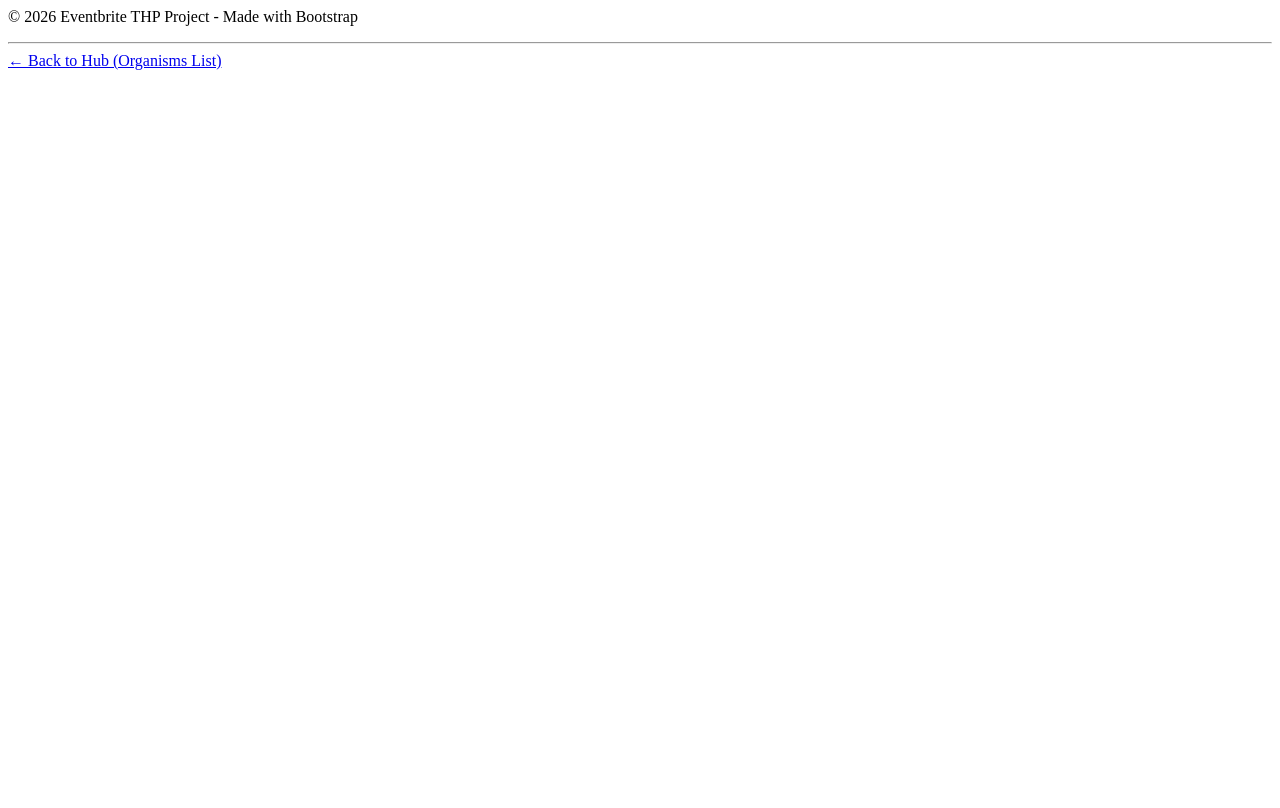
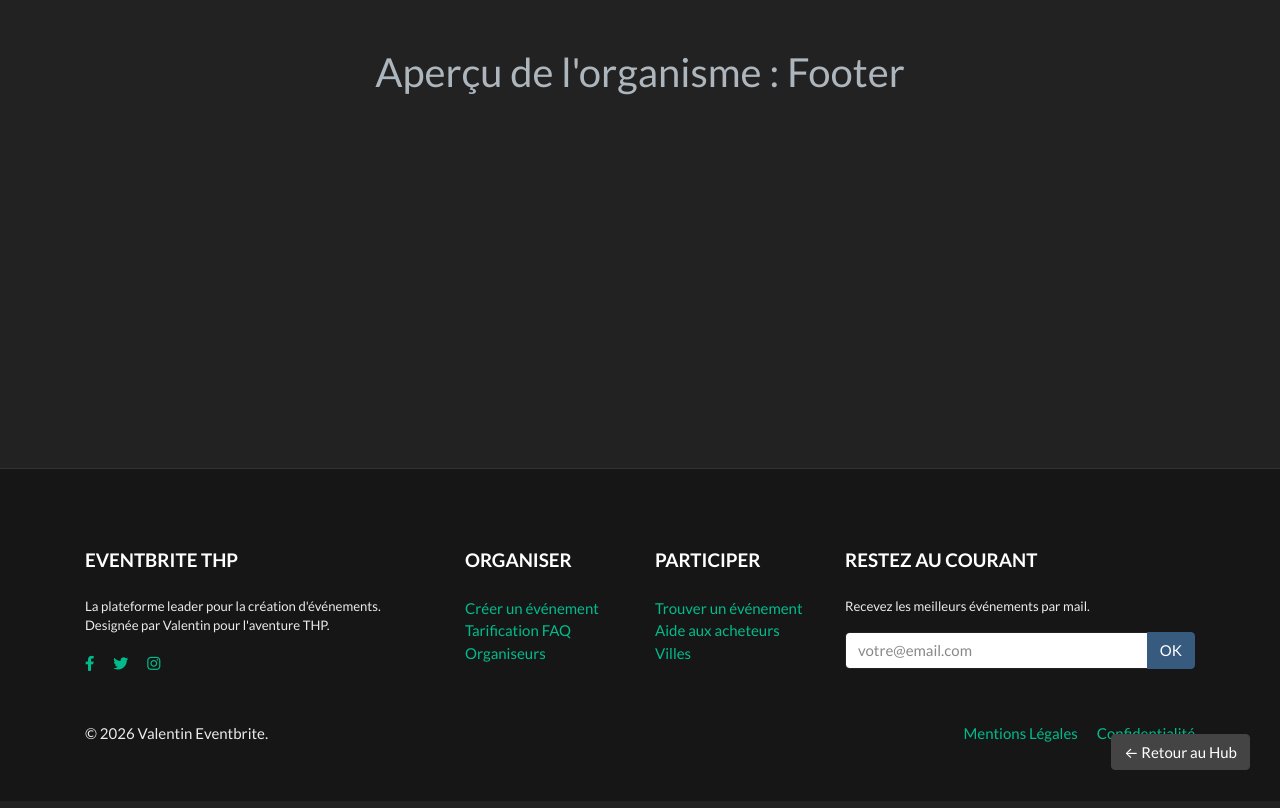
Before and after one commit to ValVoy/THP---Atomic-Design-02-Molecule-Organisme, a plain HTML site: page footer.html in a window 1280 px wide. Drawn offline with nearby package versions, Linux system fonts and the light colour scheme.

Commit message:
fixed some issue with pictures

```diff
--- a/footer.html
+++ b/footer.html
@@ -1,10 +1,72 @@
-<footer class="bg-dark text-white text-center p-4 mt-5">
-  <p>&copy; 2026 Eventbrite THP Project - Made with Bootstrap</p>
-</footer>
+<!DOCTYPE html>
+<html lang="fr">
+<head>
+    <meta charset="UTF-8">
+    <link rel="stylesheet" href="https://stackpath.bootstrapcdn.com/bootswatch/4.5.2/darkly/bootstrap.min.css">
+    <link rel="stylesheet" href="style.css">
+    <link rel="stylesheet" href="https://cdnjs.cloudflare.com/ajax/libs/font-awesome/6.0.0/css/all.min.css">
+    <title>Footer - Eventbrite Dark</title>
+</head>
+<body>
 
-<div class="container mt-5 mb-5">
-    <hr>
-    <a href="index.html" class="btn btn-outline-secondary">
-        <i class="fas fa-arrow-left"></i> ← Back to Hub (Organisms List)
-    </a>
-</div>
+    <div style="min-height: 40vh;" class="container mt-5">
+        <h2 class="text-center text-light">Aperçu de l'organisme : Footer</h2>
+    </div>
+
+    <footer>
+        <div class="container">
+            <div class="row">
+                <div class="col-lg-4 mb-5">
+                    <h5>Eventbrite THP</h5>
+                    <p class="small">La plateforme leader pour la création d'événements.
+                        <br>Designée par Valentin pour l'aventure THP.</p>
+                    <div class="mt-3">
+                        <a href="#" class="d-inline mr-3"><i class="fab fa-facebook-f"></i></a>
+                        <a href="#" class="d-inline mr-3"><i class="fab fa-twitter"></i></a>
+                        <a href="#" class="d-inline mr-3"><i class="fab fa-instagram"></i></a>
+                    </div>
+                </div>
+
+                <div class="col-lg-2 mb-5">
+                    <h5>Organiser</h5>
+                    <a href="#">Créer un événement</a>
+                    <a href="#">Tarification</a>
+                    <a href="#">FAQ Organiseurs</a>
+                </div>
+
+                <div class="col-lg-2 mb-5">
+                    <h5>Participer</h5>
+                    <a href="#">Trouver un événement</a>
+                    <a href="#">Aide aux acheteurs</a>
+                    <a href="#">Villes</a>
+                </div>
+
+                <div class="col-lg-4 mb-5">
+                    <h5>Restez au courant</h5>
+                    <p class="small mb-3">Recevez les meilleurs événements par mail.</p>
+                    <form>
+                        <div class="input-group">
+                            <input type="email" class="form-control" placeholder="votre@email.com">
+                            <div class="input-group-append">
+                                <button class="btn btn-primary" type="button">OK</button>
+                            </div>
+                        </div>
+                    </form>
+                </div>
+            </div>
+
+            <div class="row footer-bottom">
+                <div class="col-md-6 text-md-left text-center">
+                    <p>&copy; 2026 Valentin Eventbrite.</p>
+                </div>
+                <div class="col-md-6 text-md-right text-center">
+                    <a href="#" class="d-inline ml-3">Mentions Légales</a>
+                    <a href="#" class="d-inline ml-3">Confidentialité</a>
+                </div>
+            </div>
+        </div>
+    </footer>
+
+    <a href="index.html" class="btn btn-secondary back-to-hub">← Retour au Hub</a>
+</body>
+</html>
--- a/style.css
+++ b/style.css
@@ -1,13 +1,13 @@
-/* style.css - Projet 2 Valentin */
+/* style.css - Projet 2 Valentin (Version Finale Unifiée) */
 
-/* 1. BASE SOMBRE & MISE EN PAGE */
+/* 1. BASE SOMBRE */
 body {
     background-color: #222 !important;
     color: #ebebeb !important;
     min-height: 100vh;
 }
 
-/* 2. ORGANISME : BANNER (JUMBOTRON & HERO) */
+/* 2. BANNIÈRES */
 .jumbotron, .hero-banner {
     padding: 80px 2rem !important;
     background: linear-gradient(rgba(0,0,0,0.85), rgba(0,0,0,0.85)),
@@ -18,20 +18,24 @@ body {
     border-radius: 15px !important;
     color: #fff !important;
     box-shadow: 0 10px 30px rgba(0,0,0,0.5) !important;
-    margin-bottom: 2rem !important;
 }
 
-/* 3. CARTES & GRILLES (ALIGNEMENT TOTAL) */
+/* 3. ALIGNEMENT DES GRILLES */
 .row {
     display: flex !important;
     flex-wrap: wrap !important;
 }
 
-/* Force les colonnes à étirer les cartes */
-.col-md-4, .col-md-6, .col-lg-4, .col-lg-8 {
+.row > [class*='col-'] {
+    display: block !important;
+}
+
+/* On force le flex UNIQUEMENT pour les grilles de cartes verticales */
+.row > [class*='col-']:has(.card) {
     display: flex !important;
 }
 
+/* 4. CARTES (MOLÉCULES) */
 .card {
     background-color: #303030 !important;
     border: 1px solid #444 !important;
@@ -42,18 +46,12 @@ body {
     flex-direction: column !important;
     border-radius: 12px !important;
     overflow: hidden;
-    margin-bottom: 0 !important;
 }
 
-.card-img-top, .card-img {
+.card-img-top {
     height: 200px !important;
-    min-height: 200px !important;
+    min-height: 200px !important; /* FIX: Empêche l'image de s'écraser */
     object-fit: cover !important;
-}
-
-.col-lg-8 .card-img-top {
-    height: 100% !important;
-    min-height: 400px !important;
 }
 
 .card-body {
@@ -68,26 +66,51 @@ body {
     margin-bottom: 1.5rem !important;
 }
 
+/* FIX: CARTE HORIZONTALE (Participant) */
 .card-flex {
     flex-direction: row !important;
     flex-wrap: nowrap !important;
 }
 
 .card-flex .card-img {
-    width: 150px !important;
-    height: 100% !important;
+    width: 150px !important; /* FIX: Largeur fixe pour l'avatar */
+    height: auto !important;
     min-height: 150px !important;
     object-fit: cover !important;
 }
 
-/* 4. MOLÉCULE : COMMENTAIRE */
-.comment-molecule {
-    border-bottom: 1px solid #444;
-    padding: 20px 0;
+/* FIX: PAGE RESSOURCE (Grande Image) */
+.col-lg-8 .card-img-top {
+    height: 100% !important;
+    min-height: 400px !important; /* FIX: Donne de la hauteur à l'image ressource */
 }
 
-/* 5. BOUTONS & NAVIGATION */
-.back-to-hub {
+/* 5. PRÉSENTATION D'ÉLÉMENT (FEATURES) */
+.img-feature {
+    width: 100% !important;
+    height: auto !important;
+    border-radius: 10px;
+    box-shadow: 0 15px 30px rgba(0,0,0,0.5);
+    border: 1px solid #444;
+}
+
+/* 6. FOOTER */
+footer {
+    background-color: #161616 !important;
+    border-top: 1px solid #333;
+    padding: 80px 0 40px 0 !important;
+    margin-top: 100px;
+}
+
+footer h5 {
+    color: #fff;
+    text-transform: uppercase;
+    font-weight: 700;
+    margin-bottom: 25px;
+}
+
+/* 7. UTILITAIRES */
+.back-to-hub, .back-to-hub-btn {
     position: fixed;
     bottom: 30px;
     right: 30px;
@@ -97,16 +120,3 @@ body {
 .mt-auto {
     margin-top: auto !important;
 }
-
-.img-feature {
-    width: 100%;
-    height: auto;
-    border-radius: 10px;
-    box-shadow: 0 15px 30px rgba(0,0,0,0.5);
-    border: 1px solid #444;
-}
-
-/* 6. CORRECTIF SPÉCIFIQUE PAGE ELEMENT (Pour ne pas casser les cards) */
-.feature-row > [class*='col-'] {
-    display: block !important; /* Désactive le flex qui écrase tout sur cette page */
-}
```
Also changed, not shown: cards.html (+1 -1 lines).
